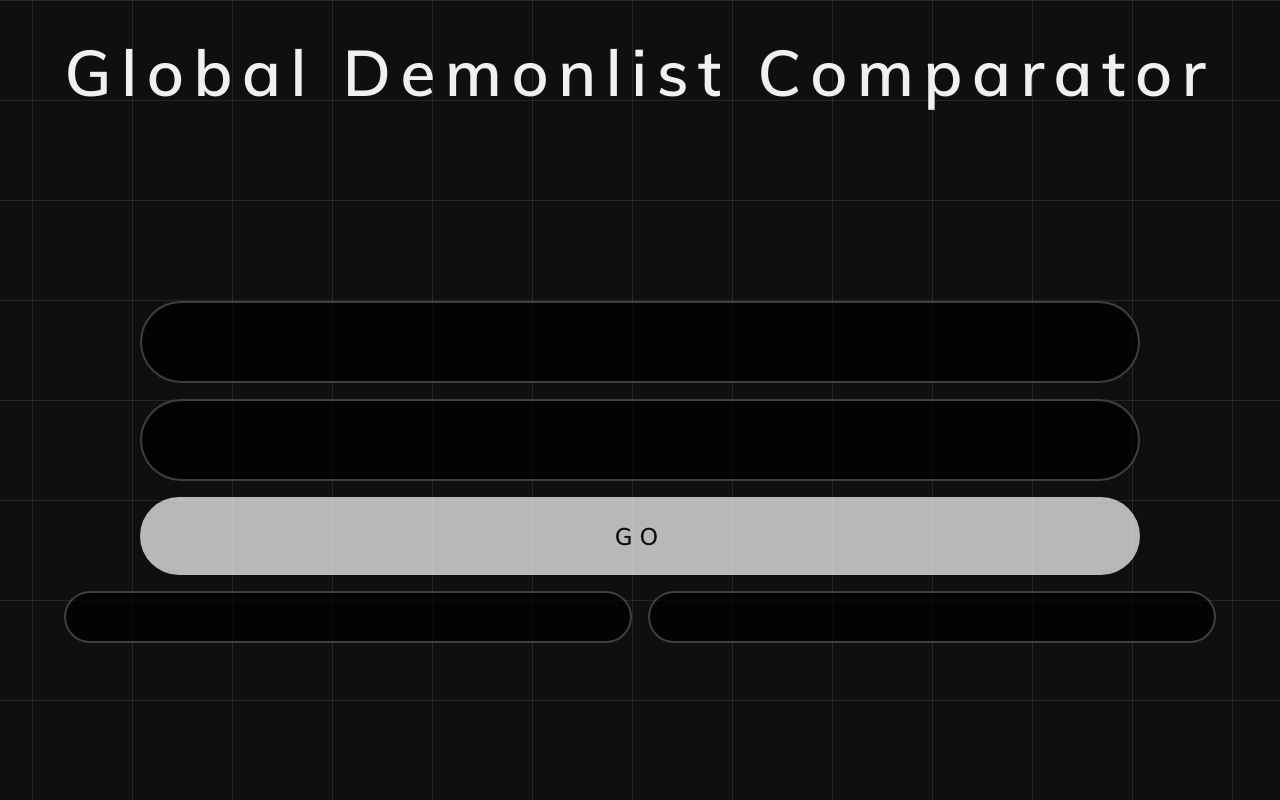
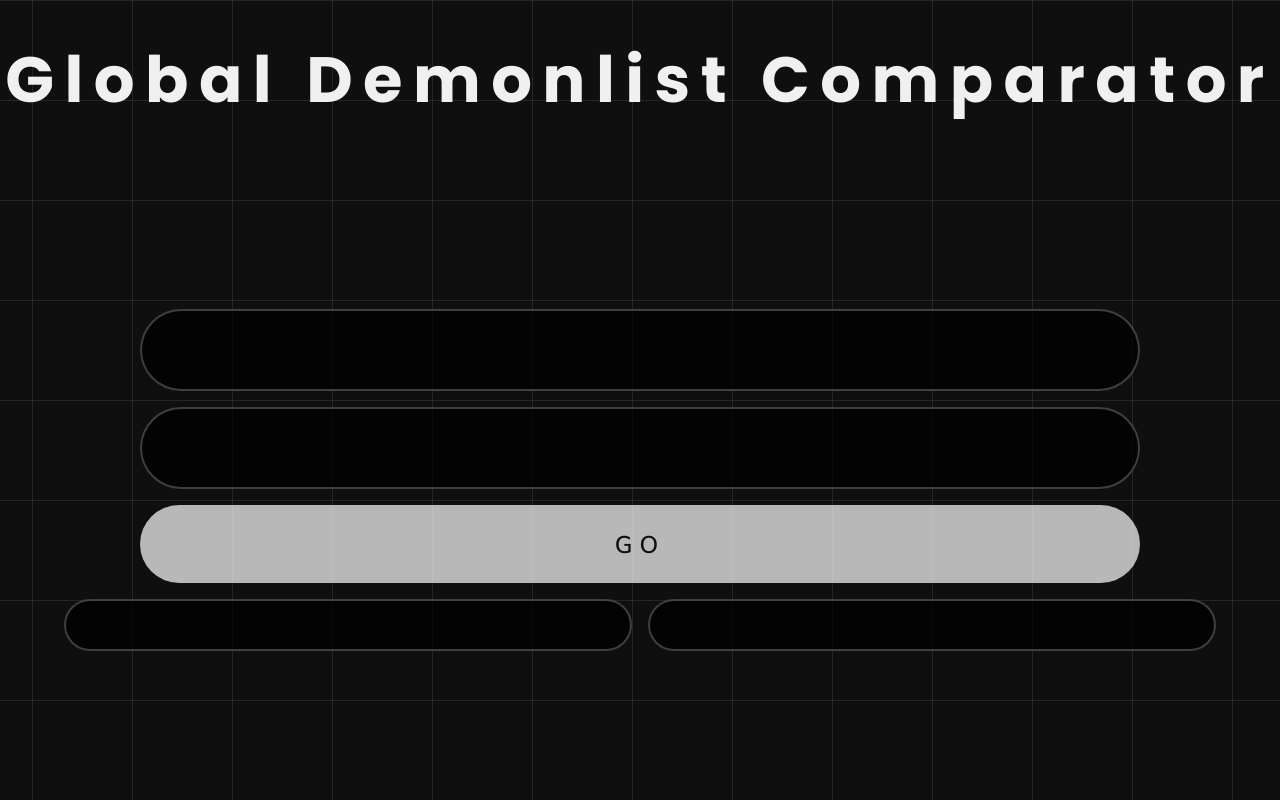
Before and after one commit to w1xender/GDLComparator, a Flask app: page / in a window 1280 px wide. Run offline with Flask 3, Linux system fonts and the light colour scheme.

Commit message:
Small font changes

```diff
--- a/static/css/style.css
+++ b/static/css/style.css
@@ -9,6 +9,11 @@
 @font-face {
     font-family: 'Muli';
     src: url('../ttf/Muli-SemiBold.ttf') format('truetype');
+}
+
+@font-face {
+    font-family: 'Poppins';
+    src: url('../ttf/Poppins-Bold.ttf') format('truetype');
 }
 
 body {
@@ -36,6 +41,7 @@ body {
     font-size: 4em;
     letter-spacing: 0.25ch;
     text-align: center;
+    font-family: 'Poppins';
 }
 
 .inputClass {
@@ -107,6 +113,7 @@ body {
 
 .card .username {
     font-size: 1.5em;
+    font-style: italic;
 }
 
 .card p {
```
